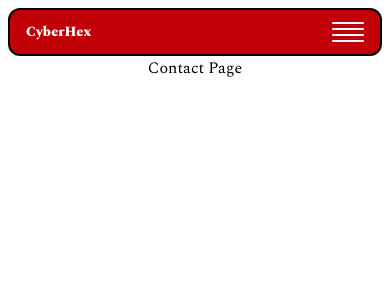
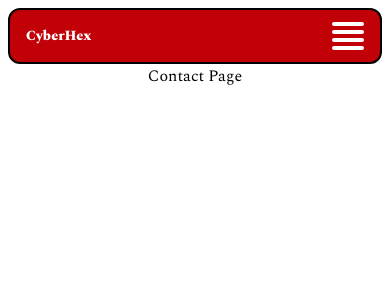
Before and after one commit to DulshanSiriwardhana/CyberHex, a React (Vite) app in the folder client/: page /contact in a window 390 px wide. Shown: the top 300 px of the page. Built offline with nearby package versions, Linux system fonts and the light colour scheme.

Commit message:
nav popup created

```diff
--- a/client/src/Layer.tsx
+++ b/client/src/Layer.tsx
@@ -1,5 +1,5 @@
 import { useEffect, useRef, useState } from "react";
-import NavBar from "./components/navbar";
+import NavBar from "./components/navbar/navbar";
 
 const Layer: React.FC<{ children: React.ReactNode }> = ({ children }) => {
   const navRef = useRef<HTMLDivElement>(null);
--- /dev/null
+++ b/client/src/components/navbar/hamburger.tsx
@@ -0,0 +1,13 @@
+
+const Hamburger = ({ onClick, isOpen }:{ onClick: () => void; isOpen: boolean }) => {
+  return (
+    <div className="flex flex-col gap-1 py-3 md:hidden cursor-pointer" onClick={onClick}>
+        <div className={`w-8 h-1 bg-white rounded-2xl ${isOpen ? 'invisible' : 'visible'}`}></div>
+        <div className={`w-8 h-1 bg-white rounded-2xl transition-transform-all duration-300 ${isOpen ? 'rotate-45 translate-y-1' : ''}`}></div>
+        <div className={`w-8 h-1 bg-white rounded-2xl transition-transform-all duration-300 ${isOpen ? 'rotate-135 -translate-y-1' : ''}`}></div>
+        <div className={`w-8 h-1 bg-white rounded-2xl ${isOpen ? 'invisible' : 'visible'}`}></div>
+    </div>
+  );
+};
+
+export default Hamburger;
--- a/client/src/components/navbar.tsx
+++ b/client/src/components/navbar/navbar.tsx
@@ -1,10 +1,12 @@
 import { useContext, useState } from "react";
 import NavItem from "./navitem";
 import { useNavigate } from "react-router-dom";
-import AuthButtons from "./authbuttons";
-import { PopupContext } from "../contexts/popups";
-import MainPopup from "./mainpopup";
-import { items } from "../const/data";
+import AuthButtons from "../authbuttons";
+import { PopupContext } from "../../contexts/popups";
+import MainPopup from "../mainpopup";
+import { items } from "../../const/data";
+import Hamburger from "./hamburger";
+import NavPopup from "./navpopup";
 
 
 const NavBar = () => {
@@ -33,7 +35,7 @@ const NavBar = () => {
     };
 
     return (
-    <nav className="bg-red-700 text-white rounded-xl border-2 px-4 border-black max-w-boundary mx-auto">
+    <nav className="bg-red-700 text-white rounded-xl border-2 px-4 border-black max-w-boundary mx-auto relative">
         <div className="mx-auto flex justify-between items-between">
         <div onClick={handleLogoClick} className="cursor-pointer text-sm md:text-2xl font-extrabold text-white text-center flex items-center justify-center">CyberHex</div>
         <div className="space-x-2 hidden md:flex py-4">
@@ -47,12 +49,10 @@ const NavBar = () => {
             ))}
             <AuthButtons/>
         </div>
-        <div className="flex flex-col gap-1 py-3 md:hidden cursor-pointer" onClick={handleSidebarToggle}>
-            <div className="w-8 h-0.5 bg-white rounded-2xl"></div>
-            <div className="w-8 h-0.5 bg-white rounded-2xl"></div>
-            <div className="w-8 h-0.5 bg-white rounded-2xl"></div>
-            <div className="w-8 h-0.5 bg-white rounded-2xl"></div>
-        </div>
+        <Hamburger onClick={handleSidebarToggle} isOpen={isOpen}/>
+        {
+            isOpen && <NavPopup/>
+        }
         </div>
     </nav>
     );
--- a/client/src/components/sidebar.tsx
+++ b/client/src/components/navbar/navpopup.tsx
@@ -1,9 +1,8 @@
-import { items } from "../const/data";
+import { items } from "../../const/data";
 
-const Sidebar = () => {
+const NavPopup = () => {
     return (
-        <div className="bg-gray-800 text-white p-4 rounded-xl border-2 border-black max-w-boundary mx-auto mt-4">
-            <h2 className="text-lg font-bold mb-4">Sidebar</h2>
+        <div className="bg-gray-800 text-white p-4 rounded-xl border-2 border-black max-w-boundary mt-2 fixed top-16 left-0 right-0 z-50 mx-2">
             <ul className="space-y-2">
                 {
                     items.map((item) => (
@@ -17,4 +16,4 @@ const Sidebar = () => {
     );
 };
 
-export default Sidebar;
+export default NavPopup;
```
Also changed, not shown: client/src/components/navbar/navitem.tsx (renamed from client/src/components/navitem.tsx), client/src/components/navpopup.tsx (deleted).
